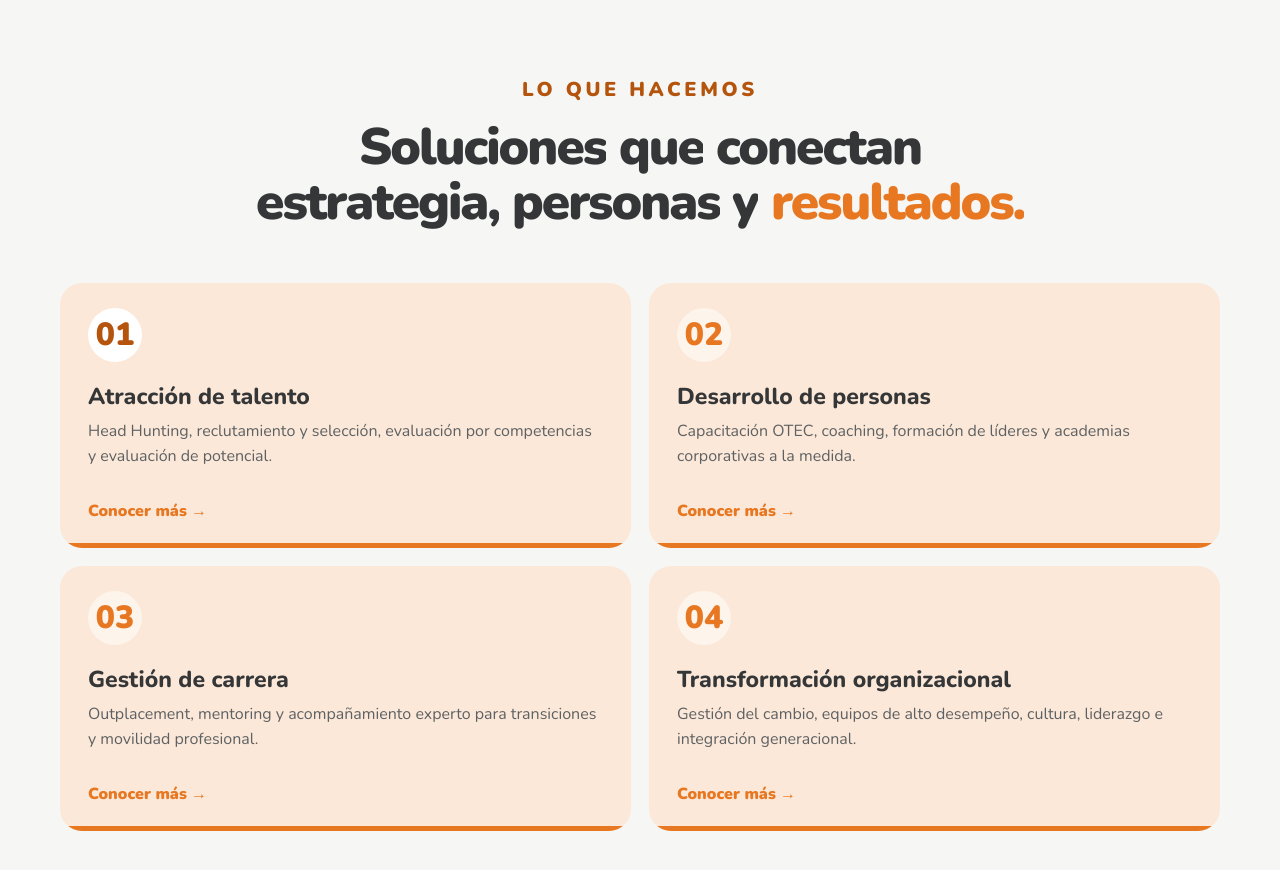
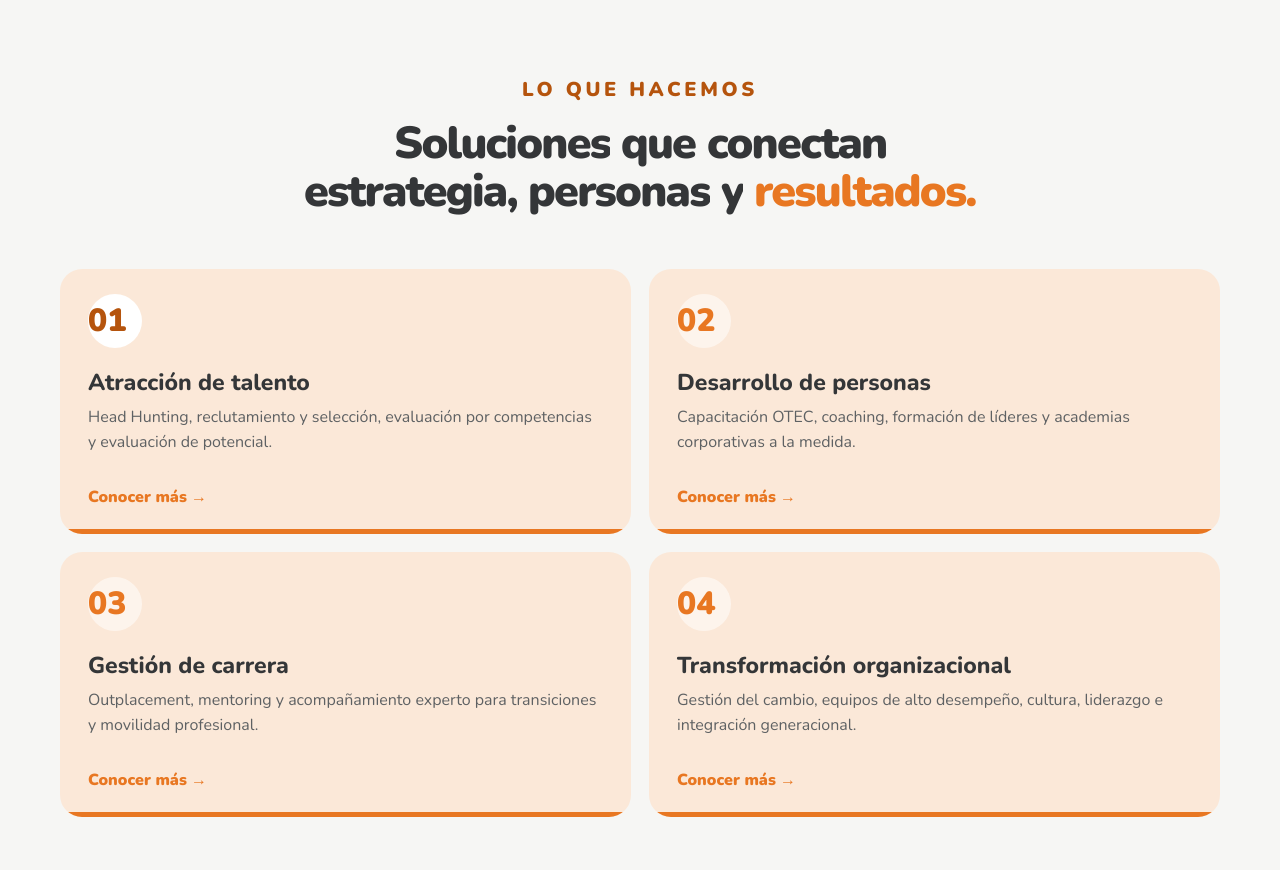
Before and after one commit to josepueblarosalesph/adconsulting, a Next.js app: page / in a window 1280 px wide. Shown: the part 2160-3030 px from the top of the page. Built offline with nearby package versions, Linux system fonts and the light colour scheme.

Commit message:
Ajusta jerarquia y alineacion de tarjetas

```diff
--- a/app/globals.css
+++ b/app/globals.css
@@ -507,6 +507,9 @@ details[open] .mobile-menu-icon i:last-child{transform:translateY(-7px) rotate(-
 .corp-spectrum-copy .corp-eyebrow{display:block;width:auto;margin:0 auto 20px;padding:0;background:transparent;color:var(--co-deep);font-size:20px;text-align:center}
 .corp-services-spectrum>.corp-eyebrow{display:block;width:auto;margin:0 auto 20px;padding:0;background:transparent;color:var(--co-deep);font-size:20px;text-align:center}
 .corp-services-spectrum>h2{font-size:clamp(36px,4vw,52px);line-height:1.08}
+.corp-services-spectrum>h2{font-size:clamp(34px,3.5vw,46px)}
+.corp-service-grid article>span{display:inline-flex;vertical-align:middle;margin-right:14px}
+.corp-service-grid h3{display:inline-block;vertical-align:middle;margin:0 0 12px}
 .corp-services-spectrum>h2 .corp-services-title-line{display:block;white-space:nowrap}
 .corp-services-spectrum>h2 .corp-services-title-line{color:var(--co-ink)!important}
 .corp-services-spectrum>h2 em{font-style:normal;color:var(--co)}
```
